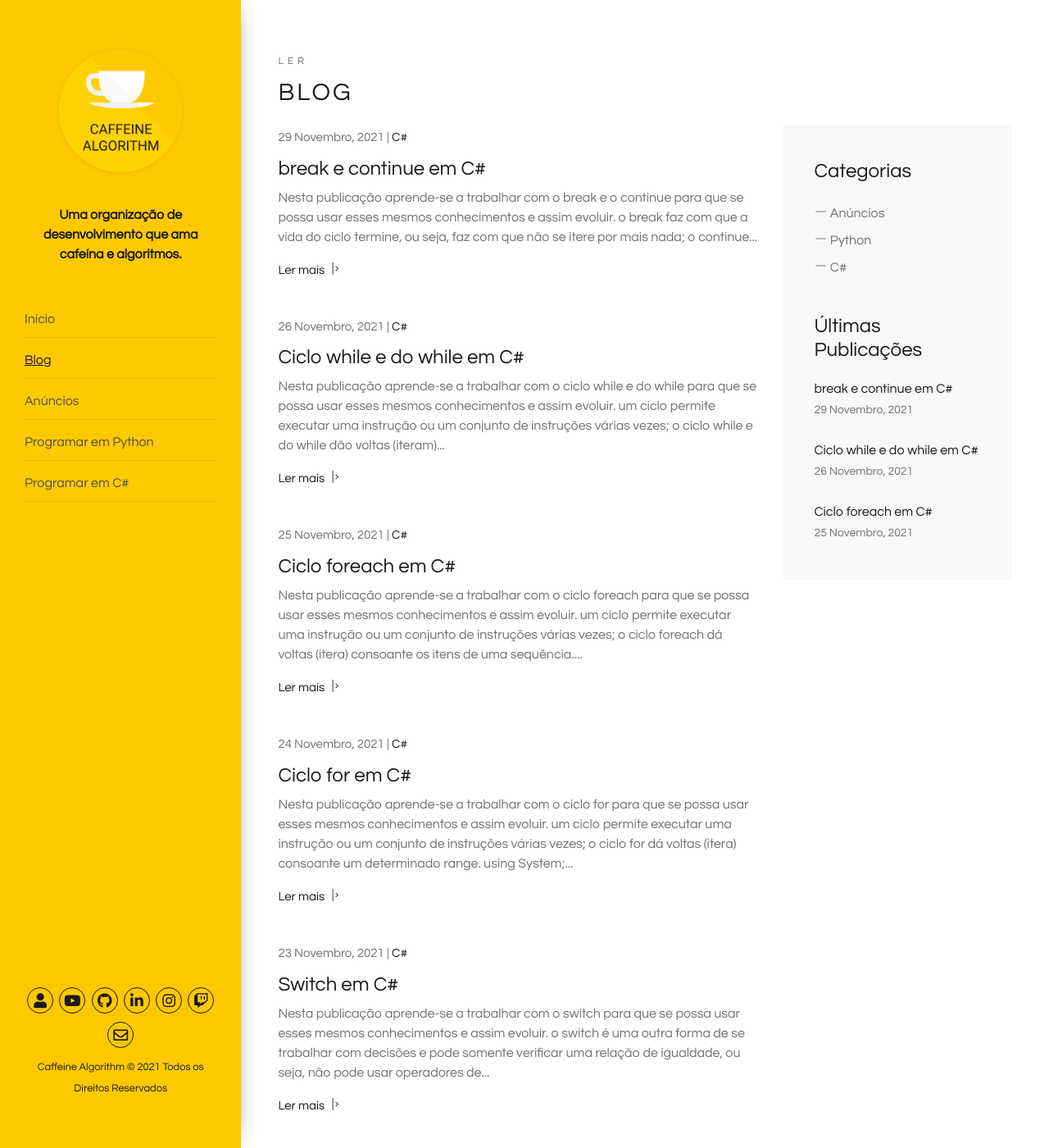
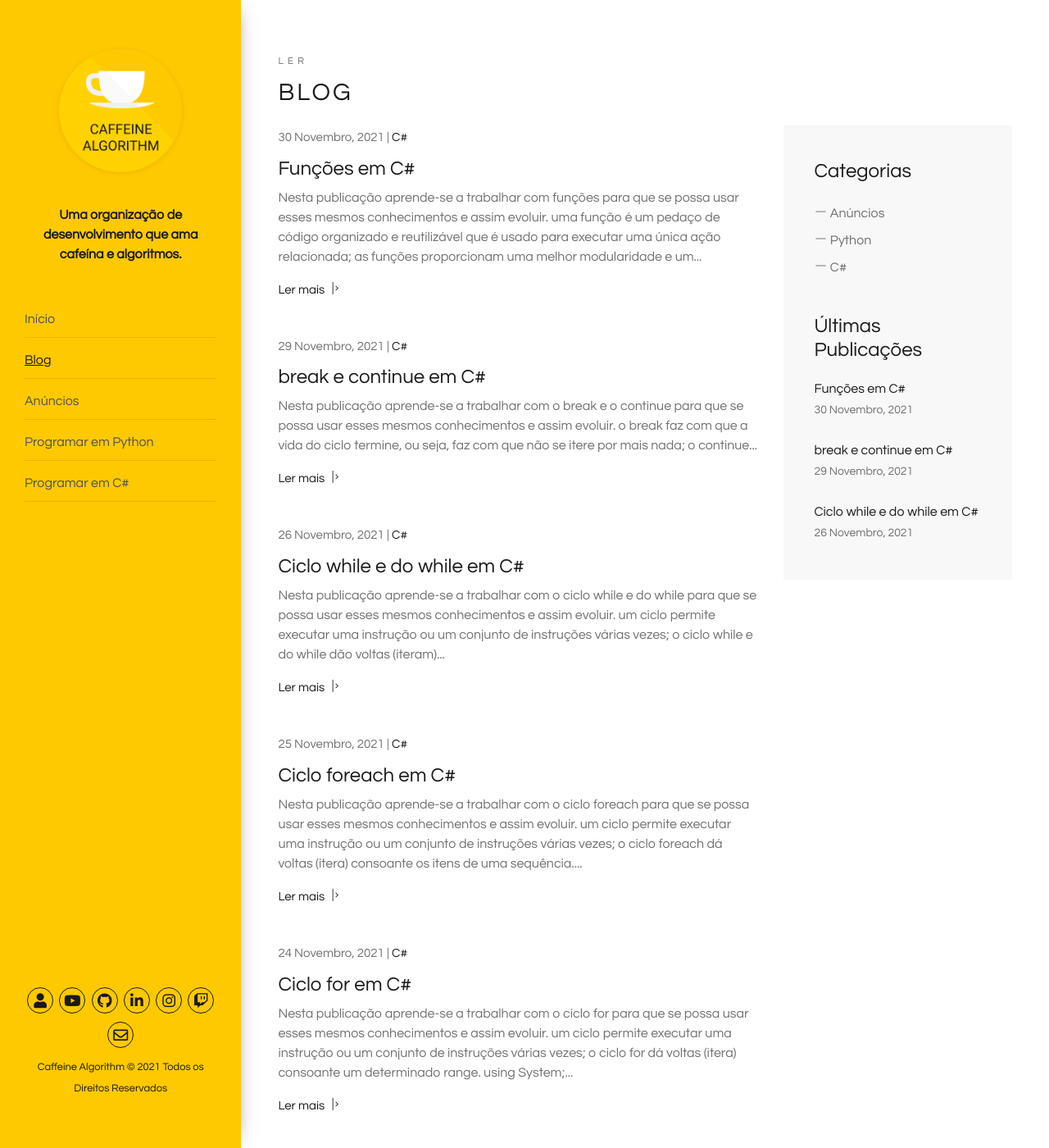
Before and after one commit to caffeinealgorithm/caffeinealgorithm.github.io, a Jekyll site: the page built from blog/index.html, in a window 1280 px wide and 1400 px high. Shown: the whole window at 82% size. Built offline with Jekyll 4.4.1, drawn with Linux system fonts in a browser that asks for light colours; the list of posts is cut into pages by our own code; some of the changed text lies outside the part shown.

Commit message:
Add 20º episode of the C# programming series

````diff
--- /dev/null
+++ b/_posts/2021-11-30-funcoes-em-csharp.md
@@ -0,0 +1,51 @@
+---
+layout: post
+excerpt: Blog
+title: 'Funções em C#'
+description: 'Descobre como se trabalha com funções na linguagem de programação C#. Obtém respostas às tuas dúvidas com a teoria e os exemplos apresentados.'
+keywords: 'c#, csharp, funções, função, métodos, método, publicação'
+date: 2021-11-30
+categories: [C#]
+---
+
+Nesta publicação aprende-se a trabalhar com funções para que se possa usar esses mesmos conhecimentos e assim evoluir.
+
+- uma função é um pedaço de código organizado e reutilizável que é usado para executar uma única ação relacionada;
+- as funções proporcionam uma melhor modularidade e um alto grau de reutilização de código;
+- não é possível criar uma função dentro de uma outra função.
+
+```csharp
+using System;
+
+namespace Base {
+  class Funcoes {
+    public void Run() {
+      DadosPessoais();
+      DadosPessoais();
+      DadosPessoais();
+    }
+
+    public void DadosPessoais() {
+      Console.WriteLine("Nome: Nelson Silva");
+      Console.WriteLine("Idade: 25");
+      Console.WriteLine("Nacionalidade: Portuguesa");
+    }
+  }
+}
+
+/*
+  Nome: Nelson Silva
+  Idade: 25
+  Nacionalidade: Portuguesa
+  Nome: Nelson Silva
+  Idade: 25
+  Nacionalidade: Portuguesa
+  Nome: Nelson Silva
+  Idade: 25
+  Nacionalidade: Portuguesa
+*/
+```
+
+Não te esqueças de [assistir ao vídeo](https://youtu.be/61T_m11jCWs){:target="\_blank"} e podes sempre ler esta publicação [em inglês](https://nelsonsilvadev.com/blog/20211130/functions-in-csharp/){:target="\_blank"}.
+
+### _Happy coding!_
--- a/index.html
+++ b/index.html
@@ -73,7 +73,7 @@ keywords: organização, desenvolvimento, cafeína, algoritmos, publicações, v
       </div>
 
       <div class="row">
-        {% for video in site.csharp %} {% if video.id == "/csharp/19" %}
+        {% for video in site.csharp %} {% if video.id == "/csharp/20" %}
         <div
           class="col-xs-12 col-sm-3 col-sm-6 col-lg-6 col-xl-3 animate-box"
           data-animate-effect="fadeInLeft"
````
Also changed, not shown: _csharp/20.md (added, +5 -0 lines), assets/img/playlists/csharp/20.png (added).
